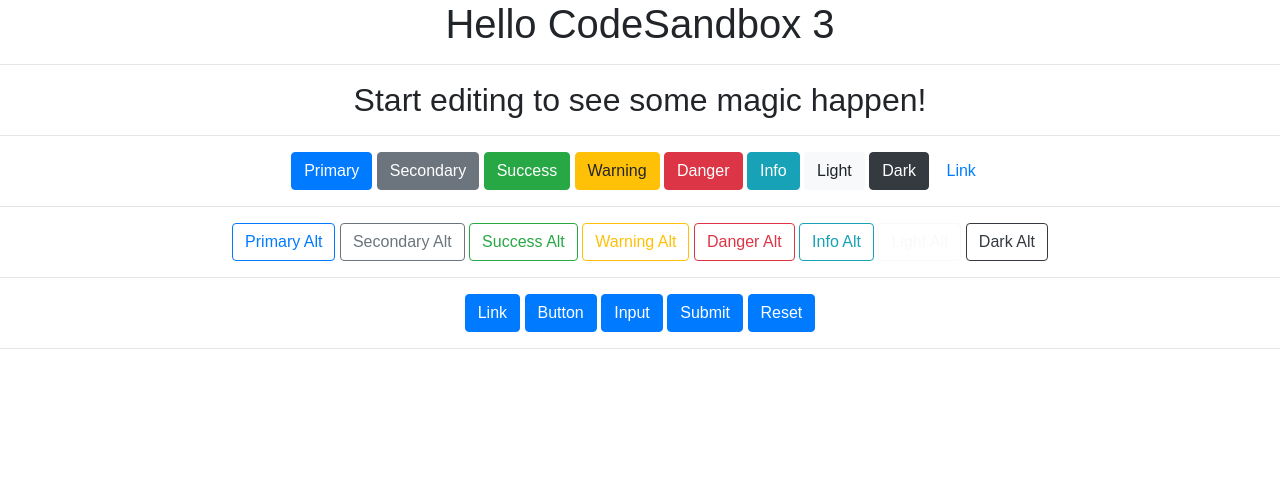
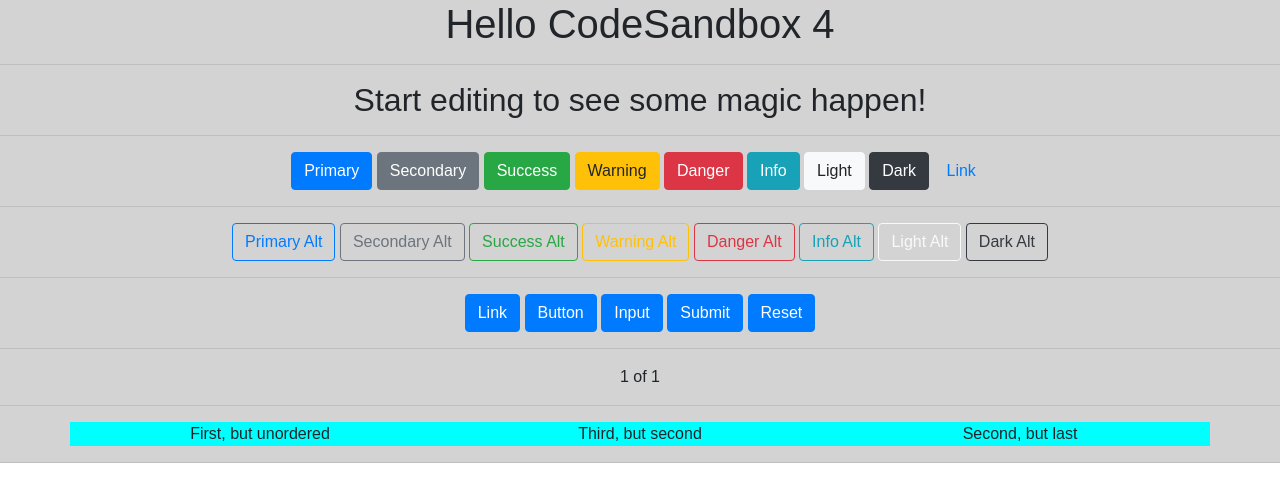
Before and after one commit to rontechleader/react-codesandbox-bootstrap, a React (Create React App) app: page / in a window 1280 px wide. Shown: the top 502 px of the page. Built offline with nearby package versions, Linux system fonts and the light colour scheme.

Commit message:
Added style and rows

```diff
--- a/src/App.js
+++ b/src/App.js
@@ -1,12 +1,12 @@
 import React from "react";
 import "./styles.css";
-import { Button } from "react-bootstrap";
+import { Button, Container, Row, Col } from "react-bootstrap";
 import "bootstrap/dist/css/bootstrap.min.css";
 
 export default function App() {
   return (
     <div className="App">
-      <h1>Hello CodeSandbox 3</h1>
+      <h1>Hello CodeSandbox 4</h1>
       <hr />
       <h2>Start editing to see some magic happen!</h2>
       <hr />
@@ -35,6 +35,20 @@
         <Button as="input" type="reset" value="Reset" />
       </>
       <hr />
+      <Container>
+        <Row variant="primary">
+          <Col>1 of 1</Col>
+        </Row>
+      </Container>
+      <hr />
+      <Container>
+        <Row className="Row">
+          <Col xs>First, but unordered</Col>
+          <Col xs={{ order: 12 }}>Second, but last</Col>
+          <Col xs={{ order: 1 }}>Third, but second</Col>
+        </Row>
+      </Container>
+      <hr />
     </div>
   );
 }
--- a/src/styles.css
+++ b/src/styles.css
@@ -1,4 +1,12 @@
 .App {
   font-family: sans-serif;
   text-align: center;
+  background-color: lightgrey;
+  border-width: 10px;
 }
+.table {
+  background-color: blue;
+}
+.Row {
+  background-color: aqua;
+}
```
